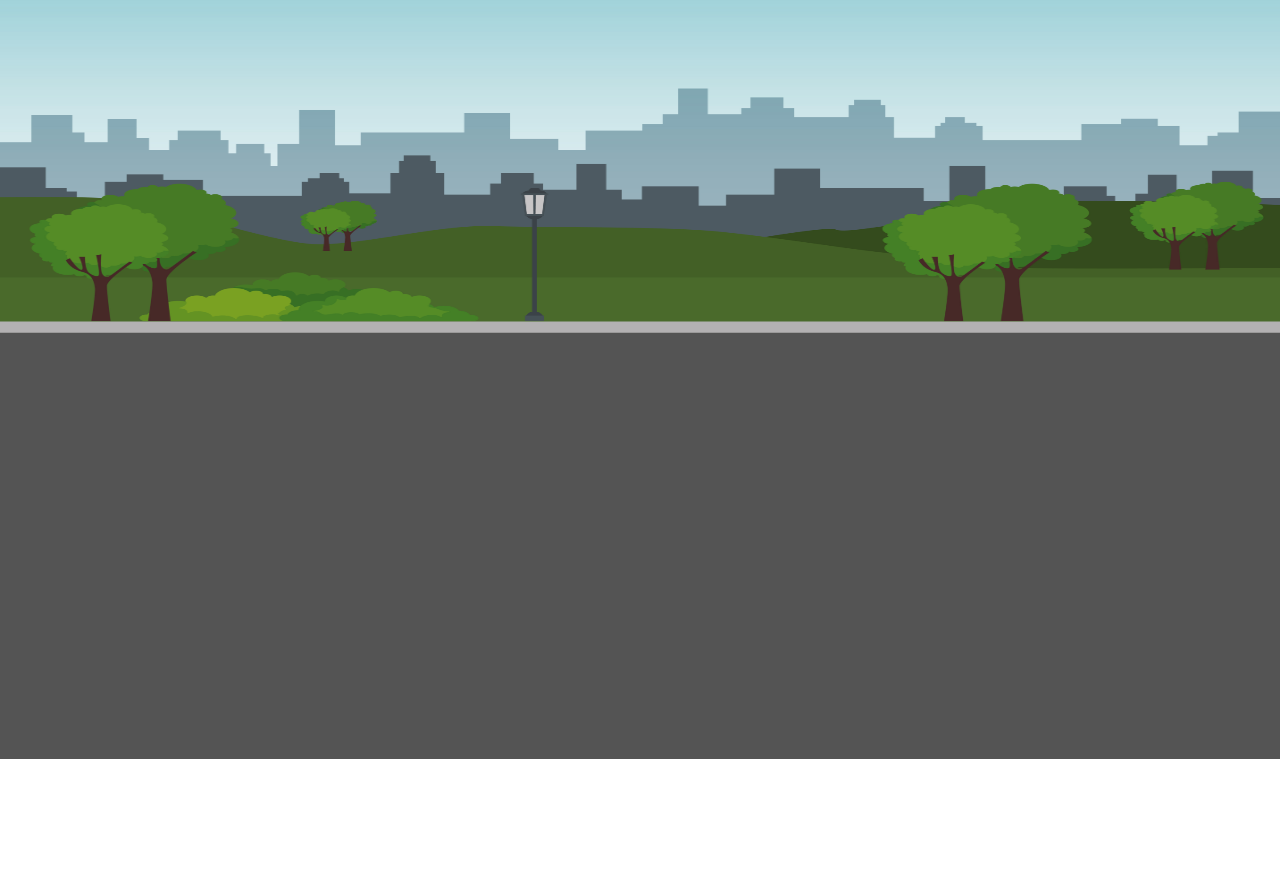
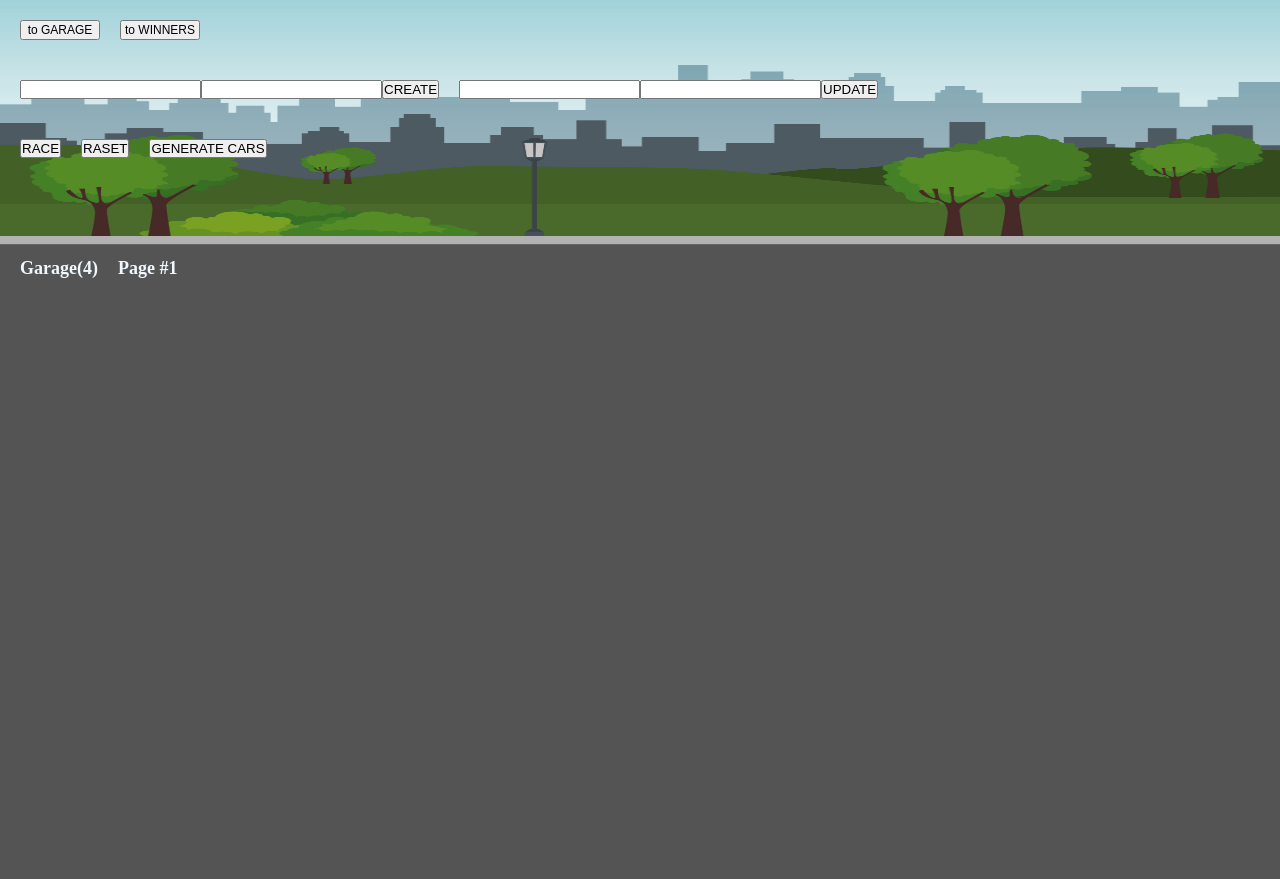
Before and after one commit to Galiia-GR/HOT-Kitchen-game, a website built with webpack: page async race/src/index.html in a window 1280 px wide. Before the commit the page ends 800 px from the top, so only its background shows below. Built offline with nearby package versions, Linux system fonts and the light colour scheme.

Commit message:
feat: init UI page garage

```diff
--- /dev/null
+++ b/async race/src/drawUI.ts
@@ -0,0 +1,95 @@
+export async function ininialUI(): Promise<void> {
+    const body = document.querySelector('body');
+    const container = document.createElement('div');
+    container.classList.add('container');
+    body?.append(container);
+
+    const wrapper = document.createElement('div');
+    wrapper.classList.add('wrapper');
+    container?.append(wrapper);
+
+    const switchContainer = document.createElement('div');
+    switchContainer.classList.add('switch');
+    wrapper.append(switchContainer);
+
+    const buttonToGarage = document.createElement('button');
+    buttonToGarage.classList.add('switch__garage');
+    buttonToGarage.innerText = 'to GARAGE';
+    switchContainer.append(buttonToGarage);
+
+    const buttonToWinners = document.createElement('button');
+    buttonToWinners.classList.add('switch__winners');
+    buttonToWinners.innerText = 'to WINNERS';
+    switchContainer.append(buttonToWinners);
+
+    const inputContain = document.createElement('div');
+    inputContain.classList.add('input');
+    wrapper.append(inputContain);
+
+    const createBlock = document.createElement('div');
+    createBlock.classList.add('input-create__block');
+    inputContain.append(createBlock);
+
+    const inputCreate = document.createElement('input');
+    inputCreate.classList.add('input-create__input');
+    createBlock.append(inputCreate);
+
+    const inputCreateColor = document.createElement('input');
+    inputCreateColor.classList.add('input-create__color');
+    createBlock.append(inputCreateColor);
+
+    const inputCreateButton = document.createElement('button');
+    inputCreateButton.classList.add('input-create__button');
+    inputCreateButton.innerText = 'CREATE';
+    createBlock.append(inputCreateButton);
+
+    const updateBlock = document.createElement('div');
+    updateBlock.classList.add('input-update__block');
+    inputContain.append(updateBlock);
+
+    const inputUpdate = document.createElement('input');
+    inputUpdate.classList.add('input-update__input');
+    updateBlock.append(inputUpdate);
+
+    const inputUpdateColor = document.createElement('input');
+    inputUpdateColor.classList.add('input-update__color');
+    updateBlock.append(inputUpdateColor);
+
+    const inputUpdateButton = document.createElement('button');
+    inputUpdateButton.classList.add('input-update__button');
+    inputUpdateButton.innerText = 'UPDATE';
+    updateBlock.append(inputUpdateButton);
+
+    const buttonsBlock = document.createElement('div');
+    buttonsBlock.classList.add('input-buttons');
+    wrapper.append(buttonsBlock);
+
+    const raceButton = document.createElement('button');
+    raceButton.classList.add('input-button__race');
+    raceButton.innerText = 'RACE';
+    buttonsBlock.append(raceButton);
+
+    const resetButton = document.createElement('button');
+    resetButton.classList.add('input-button__reset');
+    resetButton.innerText = 'RASET';
+    buttonsBlock.append(resetButton);
+
+    const generateButton = document.createElement('button');
+    generateButton.classList.add('input-button__generate');
+    generateButton.innerText = 'GENERATE CARS';
+    buttonsBlock.append(generateButton);
+
+    const titleGarageContainer = document.createElement('div');
+    titleGarageContainer.classList.add('garage-title');
+    wrapper.append(titleGarageContainer);
+
+    const titleGarage = document.createElement('span');
+    titleGarage.classList.add('garage-title__main');
+    titleGarage.innerText = 'Garage(4)';
+    titleGarageContainer.append(titleGarage);
+
+    const titlePage = document.createElement('span');
+    titlePage.classList.add('garage-title__page');
+    titlePage.innerText = 'Page #1';
+    titleGarageContainer.append(titlePage);
+}
--- a/async race/src/index.html
+++ b/async race/src/index.html
@@ -6,11 +6,6 @@
         <title>AsyncRace</title>
     </head>
     <body>
-        <div id="container">
-            <div class="wrapper">
-            </div>
-            <div class="cars-container"></div>
-        </div>
         </body>
     </body>
 </html>
--- a/async race/src/index.ts
+++ b/async race/src/index.ts
@@ -1 +1,11 @@
 import './styles/style.css';
+
+import { ininialUI } from './drawUI';
+import { drawCars } from './raceUI';
+
+async function startApp(): Promise<void> {
+    await ininialUI();
+    drawCars();
+}
+
+startApp();
--- /dev/null
+++ b/async race/src/raceUI.ts
@@ -0,0 +1,10 @@
+export async function drawCars(): Promise<void> {
+    const container = document.querySelector('.container');
+    if (container) {
+        const carsContainer = document.createElement('div');
+        carsContainer.classList.add('cars-container');
+        container?.append(carsContainer);
+    } else {
+        console.error('Error: container element not found');
+    }
+}
--- a/async race/src/styles/_baseConst.scss
+++ b/async race/src/styles/_baseConst.scss
@@ -1,4 +1,4 @@
-$content-width: 1920px;
+$content-width: 1720px;
 
 * {
     margin: 0;
@@ -7,30 +7,66 @@ $content-width: 1920px;
     //overflow: hidden;
 }
 
-#container {
+body {
+    background-color: rgba(161, 60, 60, 0.103);
+}
+
+.container {
     display: flex;
     max-width: $content-width;
     max-height: 100%;
     margin: 0 auto;
     overflow: hidden;
-    position: relative;
-    padding-top: 20.25%;
     flex-direction: column;
 }
 
 .wrapper {
     top: 0;
     left: 0;
-    position: absolute;
     width: 100%;
     height: 100%;
     background-image: url('../images/db7b2182207d54b77aaa.jpg');
     background-repeat: no-repeat;
-    background-size: 100% 50%;
+    background-size: 100% 100%;
 }
 
 .cars-container {
-    height: 500px;
+    height: 600px;
     background-color: rgb(84, 84, 84);
     width: $content-width;
 }
+
+.switch {
+    display: flex;
+    gap: 20px;
+    padding: 20px;
+}
+
+.switch__garage,
+.switch__winners {
+    cursor: pointer;
+    font-size: 12px;
+    width: 80px;
+    height: 20px;
+}
+
+.input {
+    display: flex;
+    gap: 20px;
+    padding: 20px;
+}
+
+.input-buttons {
+    display: flex;
+    gap: 20px;
+    padding: 20px;
+}
+
+.garage-title {
+    margin: 80px 0 0 20px;
+    display: flex;
+    gap: 20px;
+    font-size: 18px;
+    font-weight: bold;
+    color: aliceblue;
+}
--- a/async race/tsconfig.json
+++ b/async race/tsconfig.json
@@ -11,7 +11,7 @@
         // "disableReferencedProjectLoad": true,             /* Reduce the number of projects loaded automatically by TypeScript. */
 
         /* Language and Environment */
-        "target": "es2016" /* Set the JavaScript language version for emitted JavaScript and include compatible library declarations. */,
+        "target": "es2017" /* Set the JavaScript language version for emitted JavaScript and include compatible library declarations. */,
         // "lib": [],                                        /* Specify a set of bundled library declaration files that describe the target runtime environment. */
         // "jsx": "preserve",                                /* Specify what JSX code is generated. */
         // "experimentalDecorators": true,                   /* Enable experimental support for TC39 stage 2 draft decorators. */
@@ -24,7 +24,7 @@
         // "useDefineForClassFields": true,                  /* Emit ECMAScript-standard-compliant class fields. */
 
         /* Modules */
-        "module": "commonjs" /* Specify what module code is generated. */,
+        "module": "es2022" /* Specify what module code is generated. */,
         // "rootDir": "./",                                  /* Specify the root folder within your source files. */
         // "moduleResolution": "node",                       /* Specify how TypeScript looks up a file from a given module specifier. */
         // "baseUrl": "./",                                  /* Specify the base directory to resolve non-relative module names. */
```
Also changed, not shown: async race/src/api.ts (added), async race/src/store.ts (added), async race/src/styles/style.css, async race/src/utils.ts (added), 1 other file.
